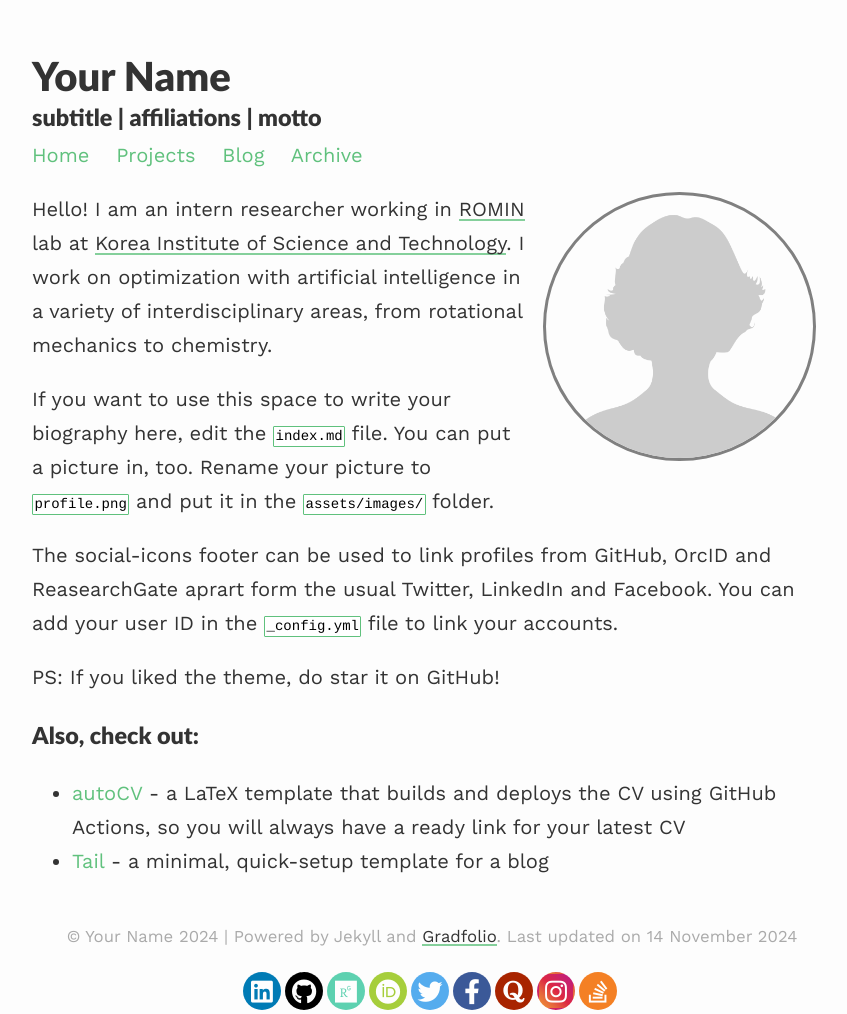
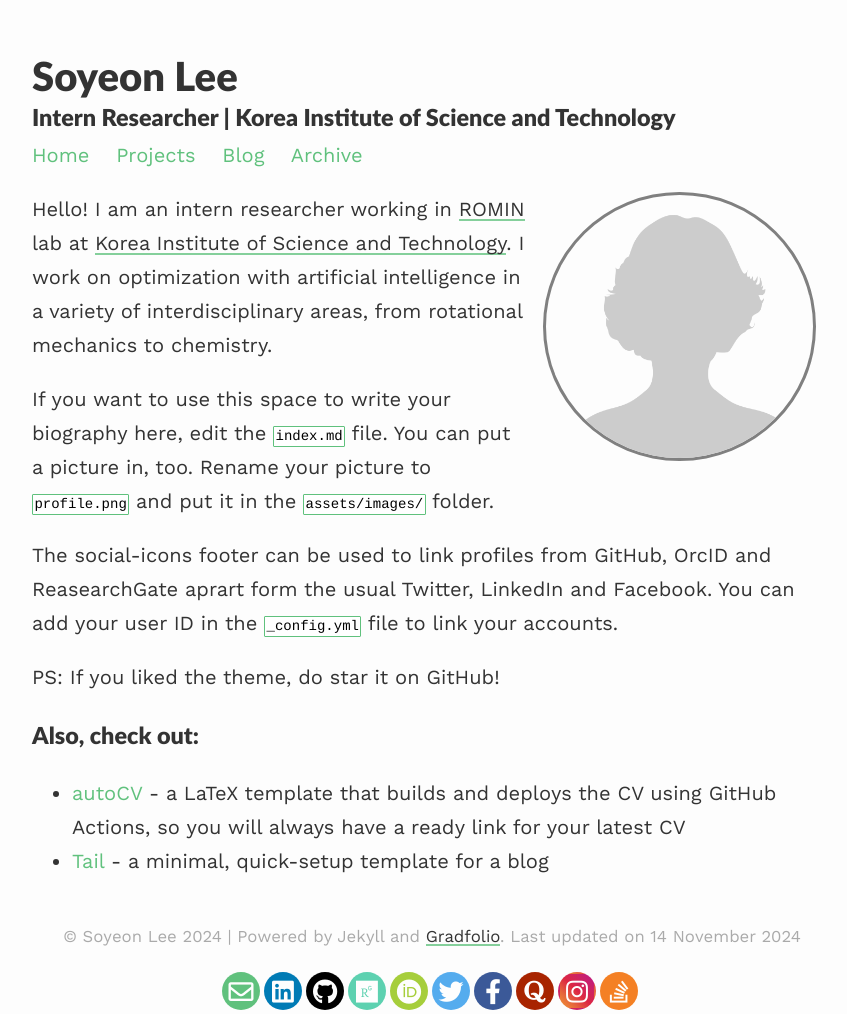
Before and after one commit to soysilver/soysilvery, a Jekyll site: the page built from index.md, in a window 1280 px wide. Shown: the whole page, without its empty margins (208-1055 px from the left). Built offline with Jekyll 4.4.1, drawn with Linux system fonts in a browser that asks for light colours; nearby versions of some CDN libraries.

Commit message:
Update _config.yml

```diff
--- a/_config.yml
+++ b/_config.yml
@@ -1,11 +1,11 @@
 ### your site title here
 
-title: Your Name
-description: subtitle | affiliations | motto
+title: Soyeon Lee
+description: Intern Researcher | Korea Institute of Science and Technology
 
 baseurl: /gradfolio #name of GitHub repository
 url: "" #custom url to be used instead of GitHub repository
-email: #
+email: "soysilver@kist.re.kr"#
 
 # Pagination
 paginate: 4
```
